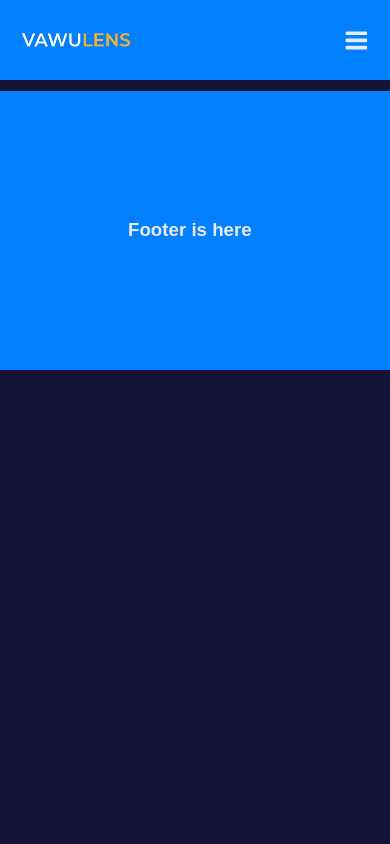
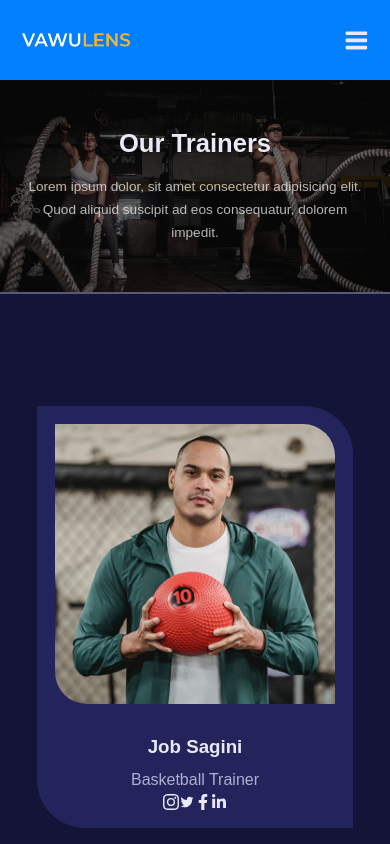
Before and after one commit to Andy3643/chuma-react, a React (Create React App) app: page /trainers in a window 390 px wide. Shown: the top 844 px of the page. Built offline with nearby package versions, Linux system fonts and the light colour scheme.

Commit message:
fix:fix footer responsiveness

```diff
--- a/src/components/Footer.jsx
+++ b/src/components/Footer.jsx
@@ -3,7 +3,9 @@
 const Footer = () => {
   return (
     <footer className="footer__container">
-      <h3>Footer is here</h3>
+      <h6>Designed By</h6>
+      <h4>Andy Opote</h4>
+      <h6>©2023</h6>
     </footer>
   )
 }
--- a/src/components/Programs.jsx
+++ b/src/components/Programs.jsx
@@ -17,7 +17,7 @@
                 programs.map(({id,icon,title,info,path})=>{
                     return <Card className='programs__program' key={id}>
                         <span>{icon}</span>
-                        <span>{title}</span>
+                        <p>{title}</p>
                         <small>{info}</small>
                         <Link to={path} className='btn sm'>Learn more<AiFillCaretRight/></Link>
                     </Card>
--- /dev/null
+++ b/src/components/Trainer.jsx
@@ -0,0 +1,23 @@
+import Card from "../UI/Card"
+
+const Trainer = ({image,name,job,socials}) => {
+  return (
+    <Card className='trainer'>
+        <div className="trainer__img">
+            <img src={image} alt={name} />
+        </div>
+        <h3>{name}</h3>
+        <p>{job}</p>
+        <div className="socials">
+            {
+                socials.map(({icon,link},index)=>{
+                    return <a key={index} href={link} target='_blank' rel="noreffer noopener">{icon}</a>
+                })
+            }
+        </div>
+
+    </Card>
+  )
+}
+
+export default Trainer
--- a/src/data.js
+++ b/src/data.js
@@ -278,43 +278,43 @@
     {
         id: 1,
         image: Trainer1,
-        name: 'John Doe',
-        job: 'Aerobic Trainer',
-        socials: ['https://instagram.com/', 'https://twitter.com/', 'https://facebook.com/', 'https://linkedin.com/']
+        name: 'Job Sagini',
+        job: 'Basketball Trainer',
+        socials: ['https://www.behance.net/joshuaandy', 'https://twitter.com/AndyOpote?t=ZXDYqVo3rUAo-fQ06voX5w&s=09', 'https://www.behance.net/joshuaandy', 'https://www.linkedin.com/in/andy-opote-5446b5245']
     },
     {
         id: 2,
         image: Trainer2,
-        name: 'Daniel vinyo',
-        job: 'Speed Trainer',
-        socials: ['https://instagram.com/', 'https://twitter.com/', 'https://facebook.com/', 'https://linkedin.com/']
+        name: 'Kelvin Kicks',
+        job: 'Kungfu Trainer',
+        socials: ['https://www.behance.net/joshuaandy', 'https://twitter.com/AndyOpote?t=ZXDYqVo3rUAo-fQ06voX5w&s=09', 'https://www.behance.net/joshuaandy', 'https://www.linkedin.com/in/andy-opote-5446b5245']
     },
     {
         id: 3,
         image: Trainer3,
-        name: 'Edem Quist',
+        name: 'Brayo Birdman',
         job: 'Flexibility Trainer',
-        socials: ['https://instagram.com/', 'https://twitter.com/', 'https://facebook.com/', 'https://linkedin.com/']
+        socials: ['https://www.behance.net/joshuaandy', 'https://twitter.com/AndyOpote?t=ZXDYqVo3rUAo-fQ06voX5w&s=09', 'https://www.behance.net/joshuaandy', 'https://www.linkedin.com/in/andy-opote-5446b5245']
     },
     {
         id: 4,
         image: Trainer4,
-        name: 'Shatta Wale',
+        name: 'Fred Wafula',
         job: 'Body Composition Trainer',
-        socials: ['https://instagram.com/', 'https://twitter.com/', 'https://facebook.com/', 'https://linkedin.com/']
+        socials: ['https://www.behance.net/joshuaandy', 'https://twitter.com/AndyOpote?t=ZXDYqVo3rUAo-fQ06voX5w&s=09', 'https://www.behance.net/joshuaandy', 'https://www.linkedin.com/in/andy-opote-5446b5245']
     },
     {
         id: 5,
         image: Trainer5,
-        name: 'Diana Ayi',
+        name: 'Shakira Ali',
         job: 'Circuit Trainer',
-        socials: ['https://instagram.com/', 'https://twitter.com/', 'https://facebook.com/', 'https://linkedin.com/']
+        socials: ['https://www.behance.net/joshuaandy', 'https://twitter.com/AndyOpote?t=ZXDYqVo3rUAo-fQ06voX5w&s=09', 'https://www.behance.net/joshuaandy', 'https://www.linkedin.com/in/andy-opote-5446b5245']
     },
     {
         id: 6,
         image: Trainer6,
         name: 'Wayne Carter',
         job: 'Physical Intelligence Trainer',
-        socials: ['https://instagram.com/', 'https://twitter.com/', 'https://facebook.com/', 'https://linkedin.com/']
+        socials: ['https://www.behance.net/joshuaandy', 'https://twitter.com/AndyOpote?t=ZXDYqVo3rUAo-fQ06voX5w&s=09', 'https://www.behance.net/joshuaandy', 'https://www.linkedin.com/in/andy-opote-5446b5245']
     }
 ]
--- a/src/pages/about/About.jsx
+++ b/src/pages/about/About.jsx
@@ -34,10 +34,8 @@
 
         <div className="about__section-content">
             <h1>Our Vision</h1>
-            <p>Lorem ipsum, dolor sit amet consectetur adipisicing elit. Numquam dolorum optio autem!</p>
-            <p>Lorem ipsum, dolor sit amet consectetur adipisicing elit. Numquam dolorum optio autem!</p>
-            <p>Lorem ipsum, dolor sit amet consectetur adipisicing elit. Numquam dolorum optio autem!</p>
-
+            <p>To enhance the quality of life in the communities, we serve through our fitness philosophy, facilities, programs, and products and to instill in the lives of people everywhere the value of health and fitness.</p>
+           <p>Lorem ipsum dolor sit amet consectetur, adipisicing elit. Voluptate cupiditate nesciunt quam.</p>
         </div>
         <div className='about__section-image'>
             <img src={VisionImage} alt=" our vision" />
--- a/src/pages/contact/Contact.css
+++ b/src/pages/contact/Contact.css
@@ -1,6 +1,7 @@
 .contact__container{
     display: grid;
     place-items: center;
+    margin-bottom: 10%;
 }
 .contact__wrapper{
     width: fit-content;
@@ -31,4 +32,7 @@
         font-size: 1.2rem;
         border-radius: 1rem;
     }
+    .contact__container{
+        margin-bottom: 40%;
+    }
 }
--- a/src/pages/contact/Contact.jsx
+++ b/src/pages/contact/Contact.jsx
@@ -2,7 +2,7 @@
 import Header from '../../components/Header'
 import HeaderImage from '../../images/header_bg_2.jpg'
 import {MdEmail} from 'react-icons/md'
-import {BsMessenger} from 'react-icons/bs'
+import {FaLinkedinIn} from 'react-icons/fa'
 import {IoLogoWhatsapp} from 'react-icons/io'
 import './Contact.css'
 
@@ -16,7 +16,7 @@
       <div className="container contact__container">
         <div className="contact__wrapper">
           <a href="mailto:joshandy2021@gmail.com" target='_blank' rel='noreferrer noopener'><MdEmail/></a>
-          <a href="mailto:joshandy2021@gmail.com" target='_blank' rel='noreferrer noopener'><BsMessenger/></a>
+          <a href="https://www.linkedin.com/in/andy-opote-5446b5245" target='_blank' rel='noreferrer noopener'><FaLinkedinIn/></a>
           <a href="https://wa.me/+254790552354" target='_blank' rel='noreferrer noopener'><IoLogoWhatsapp/></a>
 
         </div>
--- a/src/pages/home/Home.css
+++ b/src/pages/home/Home.css
@@ -58,6 +58,10 @@
     display: flex;
     align-items: center;
     justify-content: center;
+}
+.programs__program p{
+    font-weight: bolder;
+    font-size: 2rem;
 }
 .programs__program:hover a{
     background: var(--color-secondary);
@@ -190,8 +194,12 @@
 footer{
     margin-top: 4rem;
     background: var(--color-primary);
-    padding: 8rem;
+    padding: 2rem;
+ }
+.footer__container{
+    text-align: center;
 }
+
 /* ====media queries================*/
 /* medium screens */
 @media screen and (max-width:1200px) {
--- a/src/pages/home/Home.jsx
+++ b/src/pages/home/Home.jsx
@@ -16,8 +16,7 @@
       <Values/>
       <FAQs/>
       <Testimonials/>
-      <Footer/>
-    </>
+        </>
   )
 }
 
--- a/src/pages/trainers/Trainers.css
+++ b/src/pages/trainers/Trainers.css
@@ -0,0 +1,56 @@
+.trainers__container{
+    display: grid;
+    grid-template-columns: repeat(3,1fr);
+    gap: 4rem;
+}
+.card.trainer{
+    padding: 1rem;
+}
+.trainer__img{
+    border-radius:0 2rem;
+    overflow: hidden;
+}
+.trainer p{
+    margin-top: 0.5rem;
+}
+.trainer h3{
+    margin-top: 2rem;
+}
+.trainer__socials{
+    display: flex;
+    gap: 1rem;
+    justify-content: center;
+    align-items: center;
+    margin: 2rem 0;
+}
+.trainer__socials a{
+    font-size: 0.7rem;
+    background: var(--color-gray-600);
+    padding: 0.8rem;
+    border-radius: 0.7rem;
+    transition: var(--transition);
+}
+.trainer:hover a{
+    background: var(--color-gray-500);
+}
+
+/* ====media queries================*/
+/* medium screens */
+@media screen and (max-width:1200px) {
+    .trainers__container{
+        grid-template-columns: 1fr 1fr;
+        gap: 2.5rem;
+    }
+}
+
+/* medium small */
+@media screen and (max-width:930px) {
+    .trainers__container{
+        grid-template-columns: 1fr;
+        gap: 2rem;
+    }
+    .card.trainer{
+        width: 90%;
+        margin-inline: auto;
+    }
+}
--- a/src/pages/trainers/Trainers.jsx
+++ b/src/pages/trainers/Trainers.jsx
@@ -1,8 +1,34 @@
-import React from 'react'
+import Header from '../../components/Header'
+import HeaderImage from '../../images/header_bg_5.jpg'
+import { trainers } from '../../data'
+import {BsInstagram} from 'react-icons/bs'
+import {AiOutlineTwitter} from 'react-icons/ai'
+import {FaFacebookF} from 'react-icons/fa'
+import {FaLinkedinIn} from 'react-icons/fa'
+import Trainer from '../../components/Trainer'
 import './Trainers.css'
 const Trainers = () => {
   return (
-    <div>Trainers</div>
+    <>
+    <Header title='Our Trainers' image={HeaderImage}>
+    Lorem ipsum dolor, sit amet consectetur adipisicing elit. Quod aliquid suscipit ad eos consequatur, dolorem impedit.
+  </Header>
+
+  <section className='trainers'>
+    <div className="container trainers__container">
+      {
+        trainers.map(({id,image,name,job,socials})=>{
+          return <Trainer key={id} name={name}  image={image} job={job} socials={[
+            {icon:<BsInstagram/>,link:socials[0]},
+            {icon:<AiOutlineTwitter/>,link:socials[1]},
+            {icon:<FaFacebookF/>,link:socials[2]},
+            {icon:<FaLinkedinIn/>,link:socials[3]}
+          ]} > </Trainer>
+        })
+      }
+    </div>
+  </section>
+  </>
   )
 }
 
```
